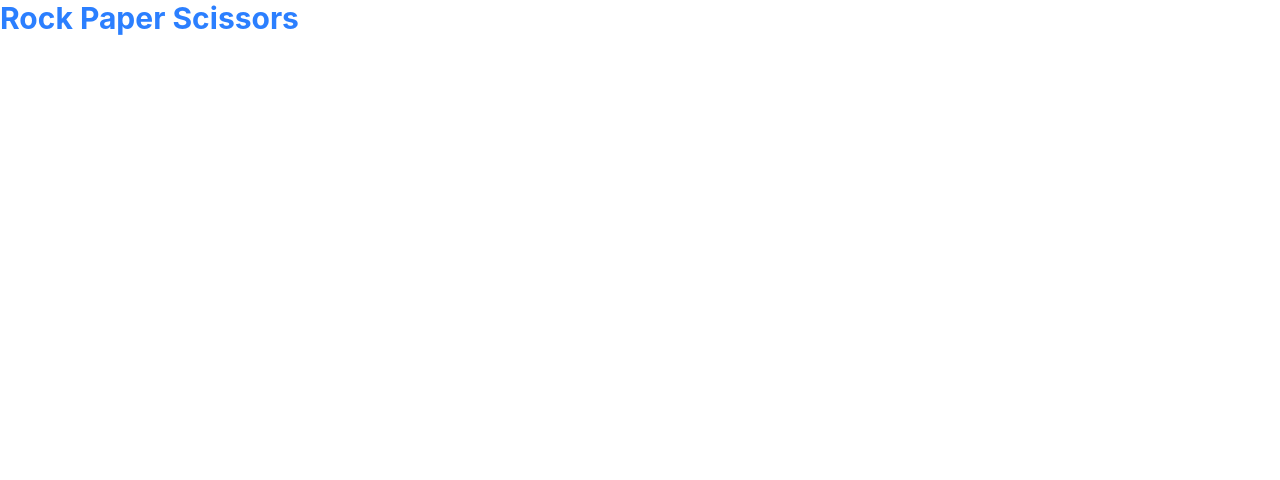
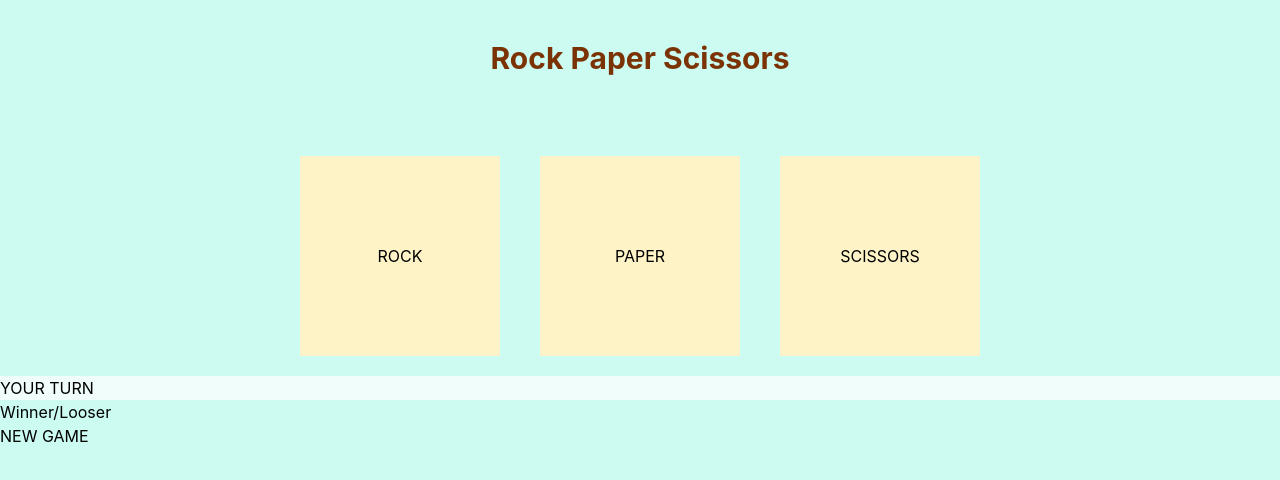
Before and after one commit to VaibhaviShashikantShetty/rock-paper-game, a website: page index.html in a window 1280 px wide. Drawn offline with nearby package versions, Linux system fonts and the light colour scheme; files that its build step writes are made by us from their sources.

Commit message:
basic layout and design architecture

```diff
--- a/index.html
+++ b/index.html
@@ -6,9 +6,18 @@
   <title>Rock Paper Scissors</title>
   <link rel="stylesheet" href="./src/output.css">
 </head>
-<body>
-  <h1 class="text-3xl font-bold text-blue-500">
+<body class="bg-teal-100">
+  <h1 class="text-3xl font-bold text-amber-900 text-center mt-10">
     Rock Paper Scissors
   </h1>
+  <div class="flex items-center justify-center gap-10">
+    <button class="w-50 h-50 bg-amber-100 mt-20">ROCK</button>
+    <button class="w-50 h-50 bg-amber-100 mt-20">PAPER</button>
+    <button class="w-50 h-50 bg-amber-100 mt-20">SCISSORS</button>
+  </div>
+  <div class="bg-teal-50 mt-5">YOUR TURN</div>
+  <div>Winner/Looser</div>
+  <button>NEW GAME</button>
+  <script src="script.js"></script>
 </body>
 </html>
```
Also changed, not shown: imgs/pap.png (added), imgs/roc.png (added), imgs/sci.png (added).
